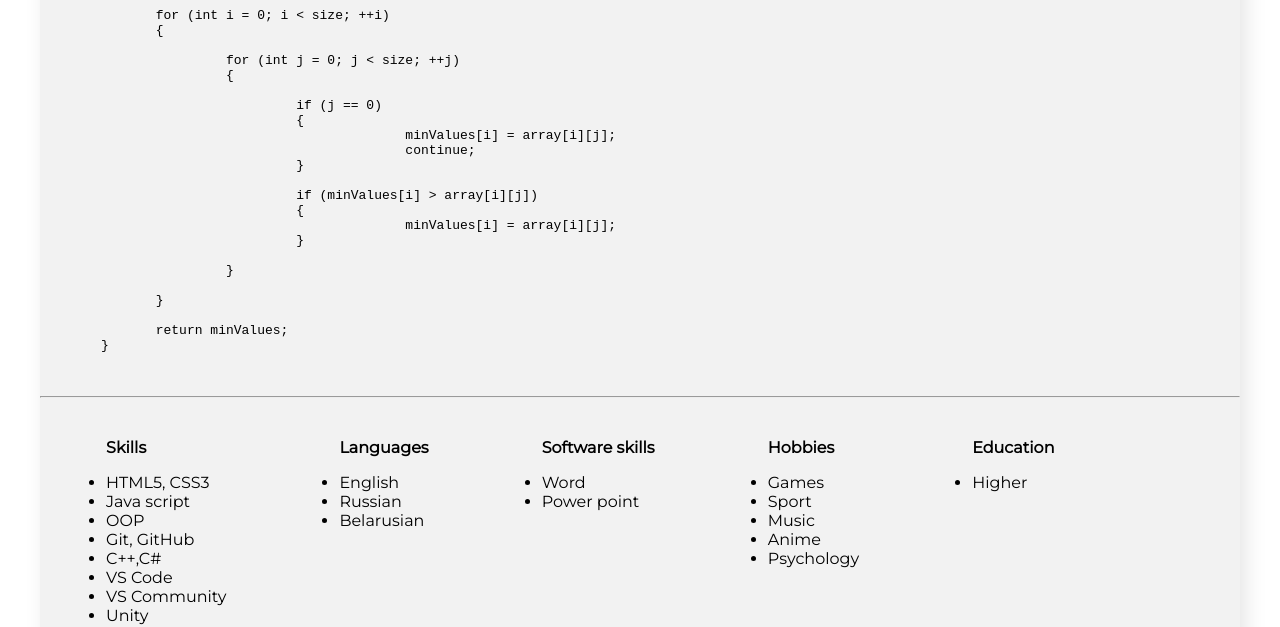
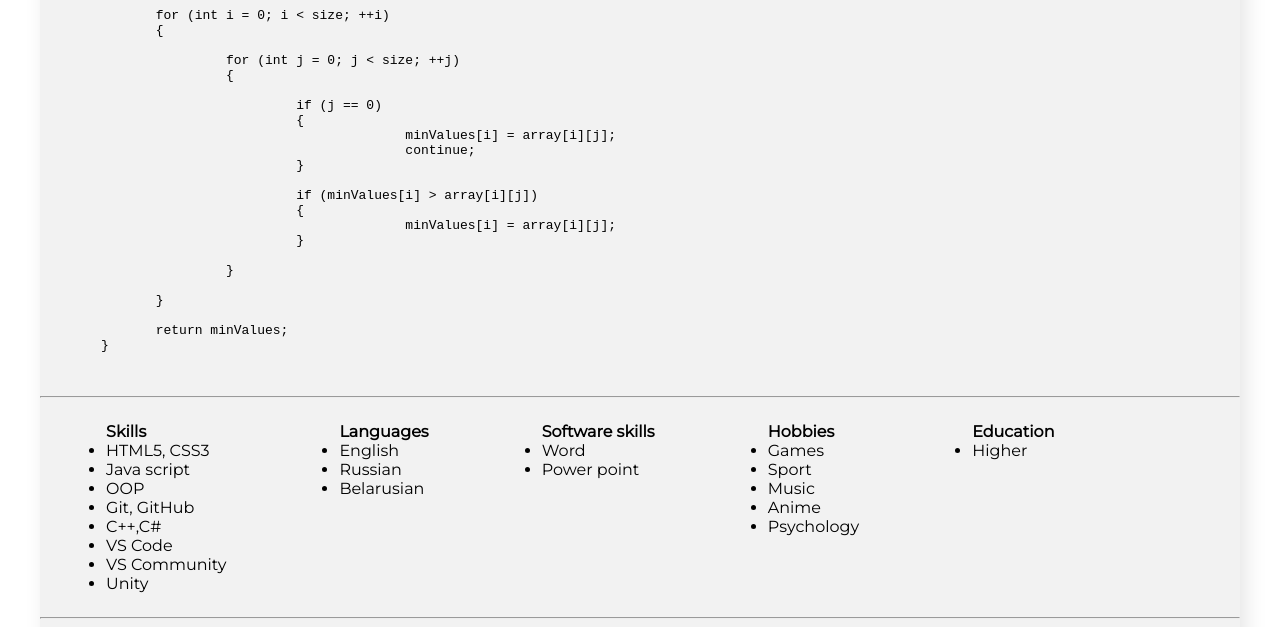
Before and after one commit to Remorselex/rsschool-cv, a plain HTML site: page index.html in a window 1280 px wide. Shown: the part 521-1148 px from the top of the page. Drawn offline with Linux system fonts and the light colour scheme.

Commit message:
fix: agian fixed index.html and style.css

```diff
--- a/index.html
+++ b/index.html
@@ -93,7 +93,7 @@
 
 			<div class="total-skills">
 				<ul>
-					<p class="ability-heat">Skills</p>
+					<li class="ability-heat">Skills</li>
 					<li>HTML5, CSS3</li>
 					<li>Java script</li>
 					<li>OOP</li>
@@ -107,7 +107,7 @@
 			</div>
 			<div class="total-skills">
 				<ul>
-					<p class="ability-heat">Languages </p>
+					<li class="ability-heat">Languages </li>
 					<li>English</li>
 					<li>Russian</li>
 					<li>Belarusian</li>
@@ -117,7 +117,7 @@
 			<div class="total-skills">
 
 				<ul>
-					<p class="ability-heat">Software skills </p>
+					<li class="ability-heat">Software skills </li>
 					<li>Word</li>
 					<li>Power point</li>
 				</ul>
@@ -125,7 +125,7 @@
 
 			<div class="total-skills">
 				<ul>
-					<p class="ability-heat">Hobbies</p>
+					<li class="ability-heat">Hobbies</li>
 					<li>Games</li>
 					<li>Sport</li>
 					<li>Music</li>
@@ -135,7 +135,7 @@
 			</div>
 			<div class="total-skills">
 				<ul>
-					<p class="ability-heat">Education</p>
+					<li class="ability-heat">Education</li>
 					<li>Higher</li>
 				</ul>
 			</div>
--- a/style.css
+++ b/style.css
@@ -41,6 +41,7 @@ header{
 }
 .ability-heat{
 	font-weight: 900;
+	display: inline;
 }
 
 footer{
```
